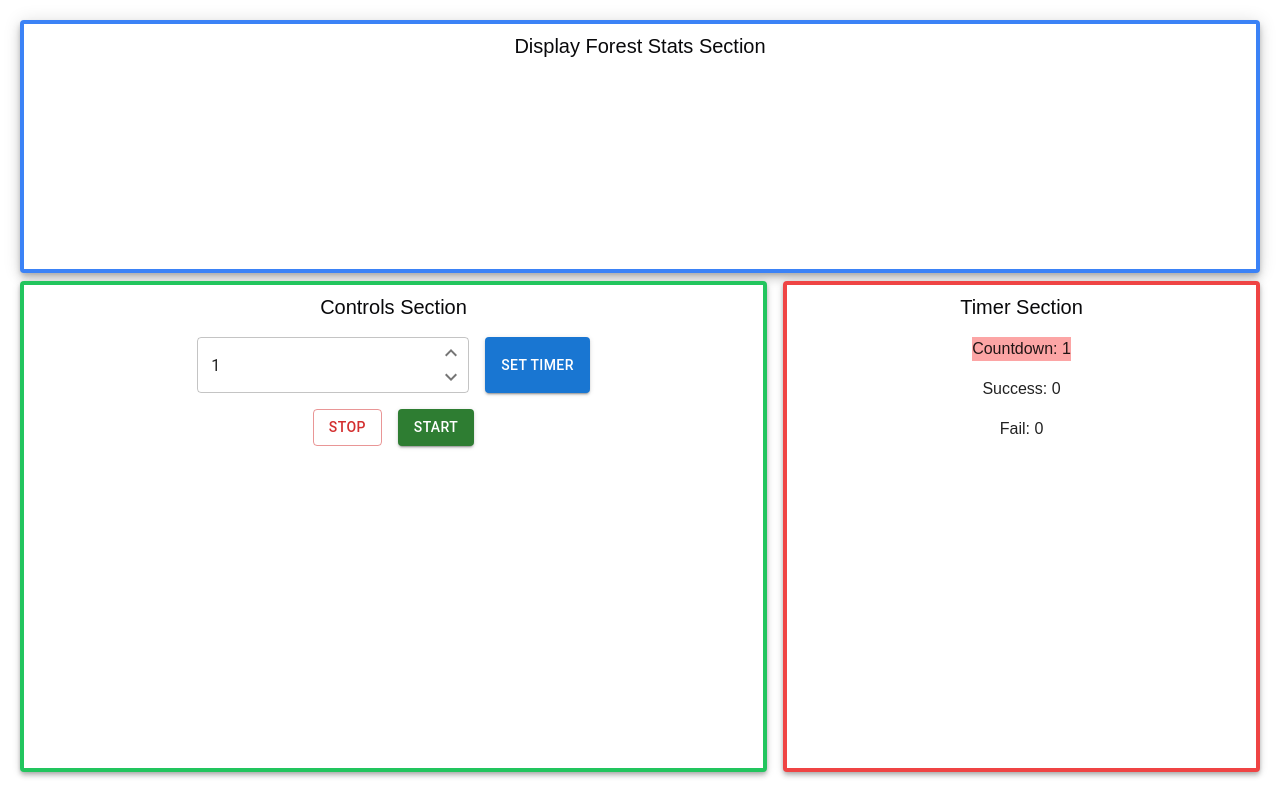
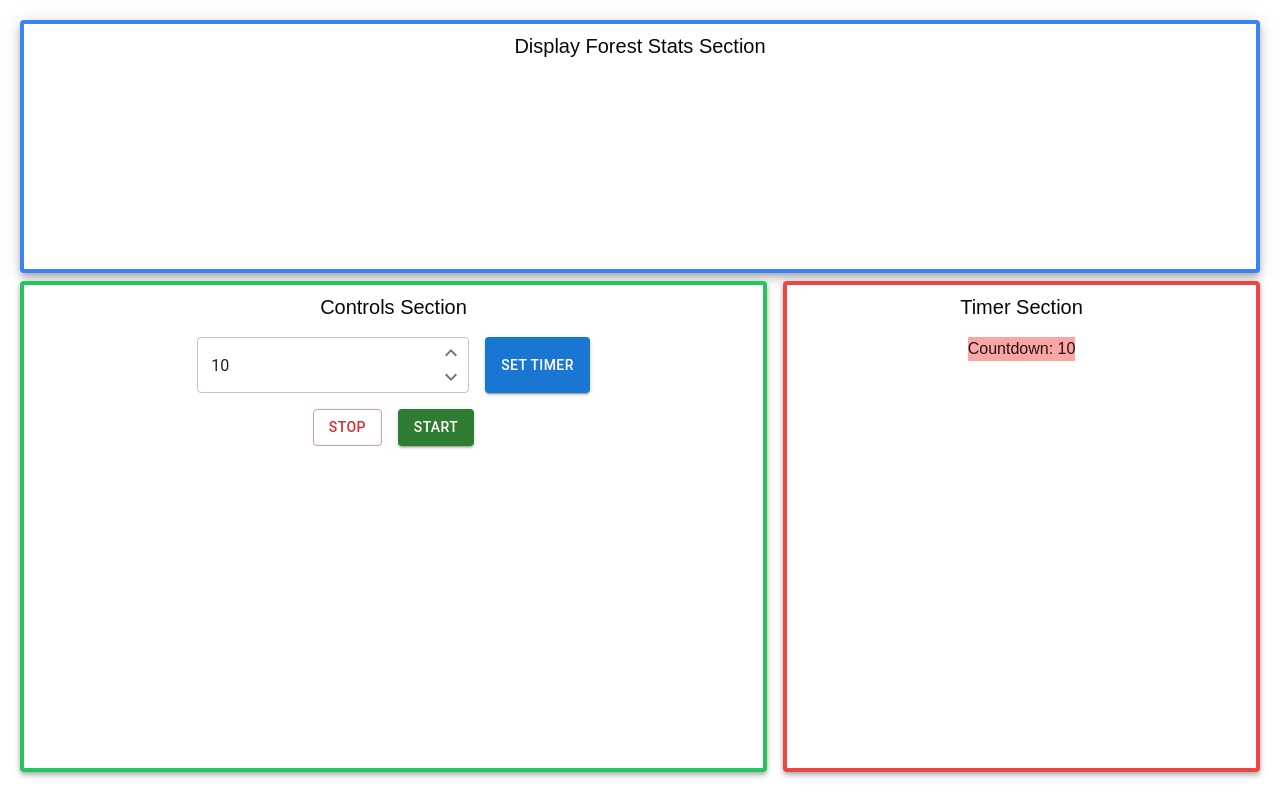
Before and after one commit to ArcFlu/arc-pomodoro, a Next.js app in the folder arc-pomodoro-app/: page /forest-clone in a window 1280 px wide. Built offline with nearby package versions, Linux system fonts and the light colour scheme.

Commit message:
Revert "A1"

```diff
--- a/arc-pomodoro-app/src/app/forest-clone/TimerAndControlsSection.tsx
+++ b/arc-pomodoro-app/src/app/forest-clone/TimerAndControlsSection.tsx
@@ -4,15 +4,12 @@ import { TextField, Paper, Stack, Button } from '@mui/material';
 import { FieldNumberInput } from '@/components/src/mui-treasury/field-number-input';
 import { NumberInputEventType } from '@/components/src/mui-treasury/use-number-input';
 
-//Initial Value on Controls drop down and Timer side.
-const initTimerValue = 1;
+const initTimerValue = 10;
 
 const TimerAndControlsSection: React.FC = () => {
   const [isCountingDown, setIsCountingDown] = useState(false);
   const [timer, setTimer] = useState(initTimerValue);
   const [inputFieldTimer, setInputFieldTimer] = useState(initTimerValue);
-  const [countSuccess, setCountSuccess] = useState(0); // why were these initialized to 1 instead of 0?
-  const [countFail, setCountFail] = useState(0);
 
   useEffect(() => {
     if (isCountingDown) {
@@ -27,31 +24,14 @@ const TimerAndControlsSection: React.FC = () => {
           }
         });
       }, 1000);
-      return () => clearInterval(interval);
-    } else {
-      if (timer === 0) {
-        setCountSuccess((prev) => {
-          const incrementCount = prev + 1;
-          return incrementCount;
-        });
-      }
+
+      return () => clearInterval(interval); // Clean up the interval on unmount or dependency change
     }
   }, [isCountingDown]);
 
   const handleInputFieldTimerChange = (value: number | undefined) => {
     if (!value) return;
     setInputFieldTimer(value);
-  };
-
-  const handleStopClick = () => {
-    console.log(timer);
-    if (timer > 0 && isCountingDown) {
-      setCountFail((prev) => {
-        return prev + 1;
-      });
-      console.log('CountFail: ' + countFail);
-    }
-    setIsCountingDown(false);
   };
 
   const getControlsSection = () => {
@@ -78,16 +58,17 @@ const TimerAndControlsSection: React.FC = () => {
             </Button>
           </Stack>
           <Stack gap={2} direction={'row'}>
-            <Button variant='outlined' color='error' onClick={handleStopClick}>
+            <Button
+              variant='outlined'
+              color='error'
+              onClick={() => setIsCountingDown(false)}
+            >
               Stop
             </Button>
             <Button
               variant='contained'
               color='success'
-              onClick={() => {
-                setIsCountingDown(true);
-                setTimer(inputFieldTimer);
-              }}
+              onClick={() => setIsCountingDown(true)}
             >
               Start
             </Button>
@@ -113,8 +94,6 @@ const TimerAndControlsSection: React.FC = () => {
           >
             Countdown: {timer}
           </h1>
-          <h2>Success: {countSuccess}</h2>
-          <h2>Fail: {countFail}</h2>
         </Stack>
       </Paper>
     );
```
Also changed, not shown: 1 other file (tests, documents, lock files or other folders).
